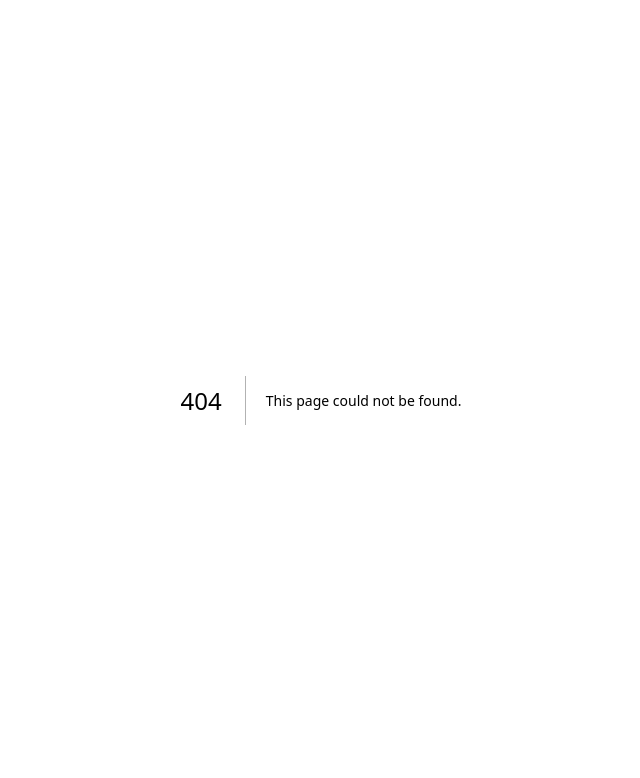
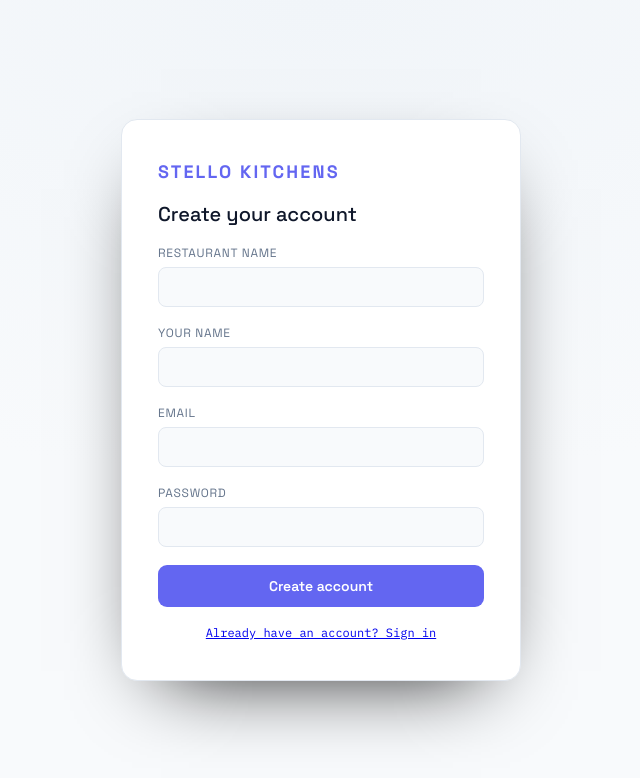
Before and after one commit to Vansh-develops/stello-kitchens, a Next.js app in the folder apps/dashboard/: page /signup in a window 1280 px wide. Before the commit this address had no page. Shown: the top 778 px of the page, without its empty margins (319-959 px from the left). Built offline with nearby package versions, Linux system fonts and the light colour scheme.

Commit message:
feat(dashboard): public signup + email-verify pages

```diff
--- /dev/null
+++ b/apps/dashboard/app/signup/page.tsx
@@ -0,0 +1,80 @@
+"use client";
+
+import { useState } from "react";
+import { api } from "@/lib/api";
+
+export default function SignupPage() {
+  const [restaurantName, setRestaurantName] = useState("");
+  const [ownerName, setOwnerName] = useState("");
+  const [email, setEmail] = useState("");
+  const [password, setPassword] = useState("");
+  const [error, setError] = useState<string | null>(null);
+  const [busy, setBusy] = useState(false);
+  const [sent, setSent] = useState(false);
+  const [closed, setClosed] = useState(false);
+
+  const submit = async (e: React.FormEvent) => {
+    e.preventDefault();
+    setError(null);
+    if (password.length < 8) {
+      setError("Password must be at least 8 characters.");
+      return;
+    }
+    setBusy(true);
+    try {
+      await api.signup({ restaurantName, ownerName, email, password });
+      setSent(true);
+    } catch (err) {
+      const message = err instanceof Error ? err.message : "";
+      // The backend 404s when public signup is flag-disabled; no other
+      // route on this handler returns 404, so treat it as "not open yet".
+      if (message.includes("404") || message === "Not Found") {
+        setClosed(true);
+      } else {
+        setError(message || "Something went wrong");
+      }
+    } finally {
+      setBusy(false);
+    }
+  };
+
+  return (
+    <div className="login">
+      <form className="login-card" onSubmit={submit}>
+        <span className="wordmark">STELLO KITCHENS</span>
+        <h1>Create your account</h1>
+        {closed ? (
+          <p className="form-error">Sign-ups aren&rsquo;t open yet.</p>
+        ) : sent ? (
+          <p className="form-success">Check your email — we sent a verification link to {email}.</p>
+        ) : (
+          <>
+            <label>
+              Restaurant name
+              <input type="text" value={restaurantName} onChange={(e) => setRestaurantName(e.target.value)} required minLength={2} />
+            </label>
+            <label>
+              Your name
+              <input type="text" value={ownerName} onChange={(e) => setOwnerName(e.target.value)} required />
+            </label>
+            <label>
+              Email
+              <input type="email" value={email} onChange={(e) => setEmail(e.target.value)} required />
+            </label>
+            <label>
+              Password
+              <input type="password" value={password} onChange={(e) => setPassword(e.target.value)} minLength={8} required />
+            </label>
+            {error && <p className="form-error">{error}</p>}
+            <button className="btn-primary" type="submit" disabled={busy}>
+              {busy ? "Creating…" : "Create account"}
+            </button>
+          </>
+        )}
+        <p className="login-hint">
+          <a href="/login">Already have an account? Sign in</a>
+        </p>
+      </form>
+    </div>
+  );
+}
```
Also changed, not shown: apps/dashboard/app/signup/verify/page.tsx (added, +67 -0 lines).
